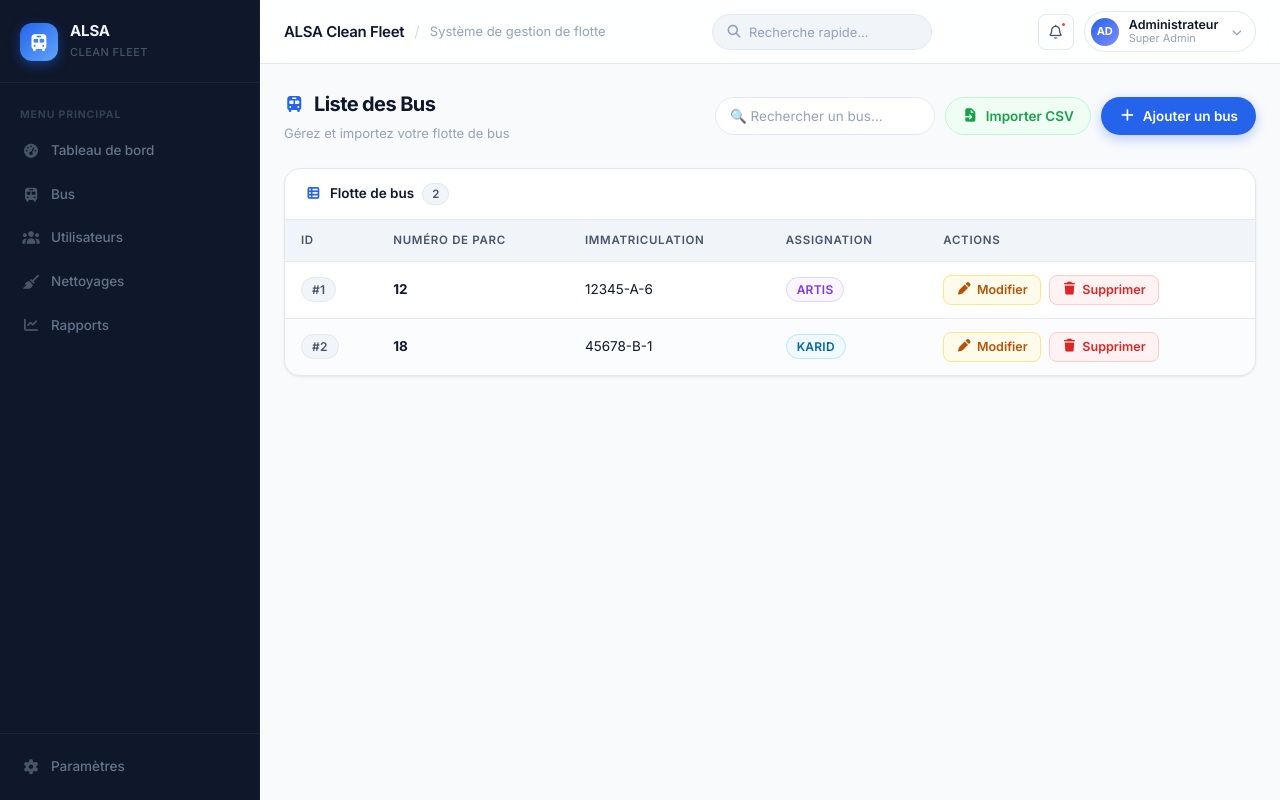
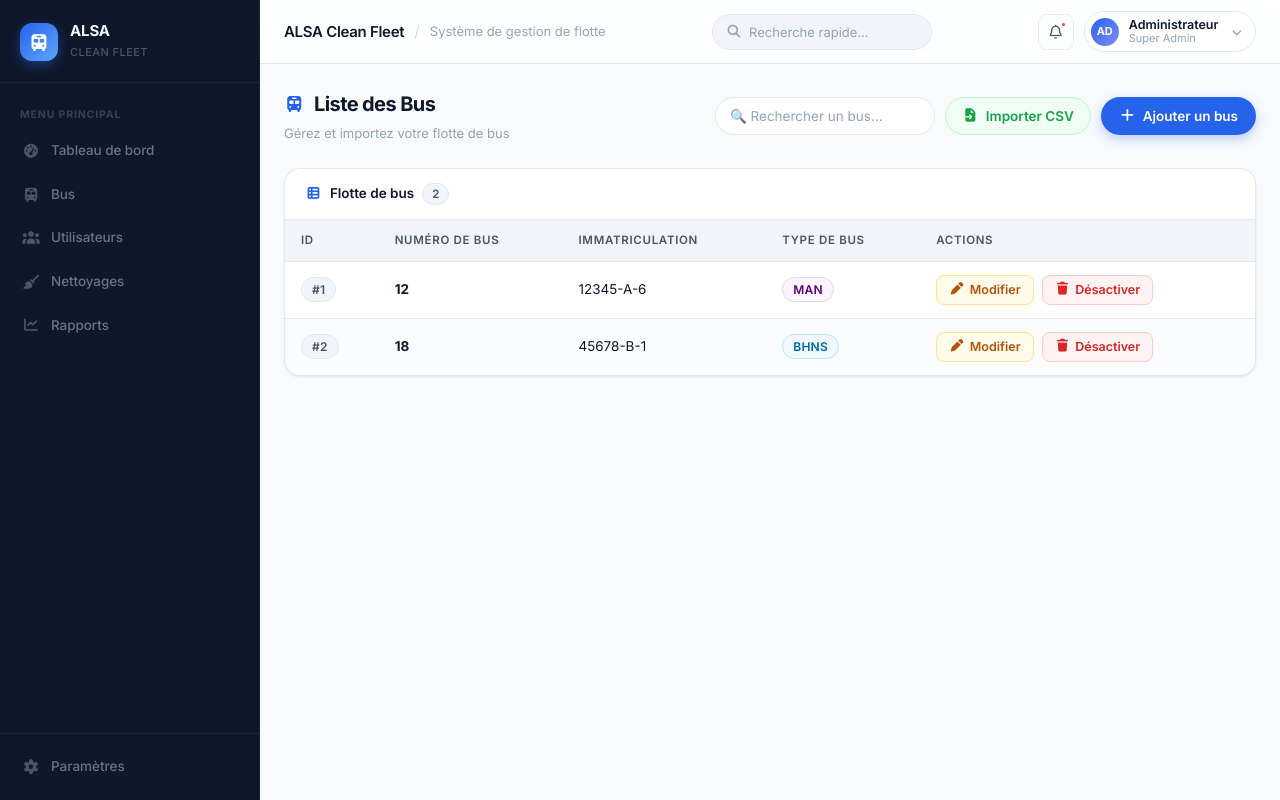
Before and after one commit to MarwaMarar/gestion-nettoyage-bus, an Angular app: page /admin/bus in a window 1280 px wide. Built offline with nearby package versions, Linux system fonts and the light colour scheme.

Commit message:
Ajout de la gestion des utilisateurs

```diff
--- a/src/app/admin/bus/bus.css
+++ b/src/app/admin/bus/bus.css
@@ -1,13 +1,9 @@
-/* ============================================
-   BUS — Premium Data Page
-   ============================================ */
 
-/* ── Page Wrapper ── */
 .bus {
   animation: fadeInUp 0.35s ease both;
 }
 
-/* ── Page Header ── */
+
 .header-page {
   display: flex;
   align-items: center;
@@ -46,7 +42,7 @@
   flex-wrap: wrap;
 }
 
-/* ── Search Input ── */
+
 .recherche {
   display: flex;
   align-items: center;
@@ -64,6 +60,7 @@
   transition: border-color var(--transition), box-shadow var(--transition);
 }
 
+
 .recherche:focus {
   border-color: var(--primary);
   box-shadow: var(--shadow-glow);
@@ -71,7 +68,7 @@
 
 .recherche::placeholder { color: var(--text-muted); }
 
-/* ── Buttons ── */
+
 .btn-import-toggle {
   display: inline-flex;
   align-items: center;
@@ -88,6 +85,7 @@
   font-family: inherit;
   transition: background var(--transition), border-color var(--transition), transform var(--transition);
 }
+
 
 .btn-import-toggle:hover {
   background: #dcfce7;
@@ -119,7 +117,7 @@
   box-shadow: 0 6px 18px rgba(37,99,235,0.4);
 }
 
-/* ── CSV Import Zone ── */
+
 .import-csv-container {
   background: var(--surface);
   border: 1px solid var(--border);
@@ -221,7 +219,7 @@
   border: 1px solid var(--danger-muted);
 }
 
-/* ── Form ── */
+
 .formulaire {
   display: flex;
   align-items: center;
@@ -235,6 +233,7 @@
   animation: slideDown 0.25s ease both;
   box-shadow: var(--shadow-sm);
 }
+
 
 .formulaire input,
 .formulaire select {
@@ -280,7 +279,7 @@
   transform: translateY(-1px);
 }
 
-/* ── Table Card ── */
+
 .table-card {
   background: var(--surface);
   border: 1px solid var(--border);
@@ -412,7 +411,7 @@ tbody tr:hover {
   transform: translateY(-1px);
 }
 
-/* ── Empty state ── */
+
 .empty-state {
   text-align: center;
   padding: 48px 24px;
@@ -431,9 +430,12 @@ tbody tr:hover {
   font-weight: 500;
 }
 
-/* ── Assignation badges ── */
-.badge-karid  { background: #f0f9ff; color: #0369a1; border: 1px solid #bae6fd; }
-.badge-artis  { background: #faf5ff; color: #7c3aed; border: 1px solid #ddd6fe; }
+
+.badge-BHNS  { background: #f0f9ff; color: #0369a1; border: 1px solid #bae6fd; }
+.badge-MERCEDES  { background: #faf5ff; color: #7c3aed; border: 1px solid #ddd6fe; }
+.badge-MAN  { background: #faf5ff; color: #5e0474; border: 1px solid #ddd6fe; }
+.badge-ISUZU  { background: #faf5ff; color: #c00ce8; border: 1px solid #ddd6fe; }
+.badge-KING-LONG  { background: #faf5ff; color: #81d8f3; border: 1px solid #ddd6fe; }
 .badge-none   { background: var(--surface-raised); color: var(--text-muted); border: 1px solid var(--border); }
 
 @media (max-width: 768px) {
--- a/src/app/admin/bus/bus.html
+++ b/src/app/admin/bus/bus.html
@@ -1,6 +1,6 @@
 <div class="bus">
 
-  <!-- Header -->
+
   <div class="header-page">
     <div class="header-page-left">
       <h2><i class="fa-solid fa-bus"></i> Liste des Bus</h2>
@@ -26,7 +26,7 @@
   </div>
 
 
-  <!-- Zone CSV Import -->
+
   <div class="import-csv-container" *ngIf="afficherImport">
     <div
       class="drag-drop-zone"
@@ -71,15 +71,18 @@
   </div>
 
 
-  <!-- Formulaire -->
+
   <div class="formulaire" *ngIf="afficherFormulaire">
-    <input type="text" placeholder="Numéro du parc"  [(ngModel)]="numero">
+    <input type="text" placeholder="Numéro du bus"  [(ngModel)]="numero">
     <input type="text" placeholder="Immatriculation" [(ngModel)]="immatriculation">
 
     <select [(ngModel)]="assignation">
-      <option value="">Assignation</option>
-      <option value="KARID">KARID</option>
-      <option value="ARTIS">ARTIS</option>
+      <option value="">Type de bus</option>
+      <option value="BHNS">BHNS</option>
+      <option value="MERCEDES">MERCEDES</option>
+      <option value="KING-LONG">KING-LONG</option>
+      <option value="ISUZU">ISUZU</option>
+      <option value="MAN">MAN</option>
     </select>
 
     <button class="btn-formulaire" (click)="enregistrerBus()">
@@ -89,7 +92,7 @@
   </div>
 
 
-  <!-- Table -->
+
   <div class="table-card">
     <div class="table-card-header">
       <div class="table-card-title">
@@ -103,9 +106,9 @@
       <thead>
         <tr>
           <th>ID</th>
-          <th>Numéro de parc</th>
+          <th>Numéro de bus</th>
           <th>Immatriculation</th>
-          <th>Assignation</th>
+          <th>Type de bus</th>
           <th>Actions</th>
         </tr>
       </thead>
@@ -116,8 +119,11 @@
           <td>{{ b.immatriculation }}</td>
           <td>
             <span class="badge"
-              [class.badge-karid]="b.assignation === 'KARID'"
-              [class.badge-artis]="b.assignation === 'ARTIS'"
+              [class.badge-BHNS]="b.assignation === 'BHNS'"
+              [class.badge-MERCEDES]="b.assignation === 'MERCEDES'"
+              [class.badge-KING-LONG]="b.assignation === 'KING-LONG'"
+              [class.badge-ISUZU]="b.assignation === 'ISUZU'"
+              [class.badge-MAN]="b.assignation === 'MAN'"
               [class.badge-none]="!b.assignation">
               {{ b.assignation || '—' }}
             </span>
@@ -128,7 +134,7 @@
                 <i class="fa-solid fa-pen"></i> Modifier
               </button>
               <button class="btn-supprimer" (click)="supprimerBus(b.id)">
-                <i class="fa-solid fa-trash"></i> Supprimer
+                <i class="fa-solid fa-trash"></i> Désactiver
               </button>
             </div>
           </td>
--- a/src/app/admin/bus/bus.ts
+++ b/src/app/admin/bus/bus.ts
@@ -17,11 +17,11 @@ export class Bus {
 
   busSelectionne: any = null;
 
-  // Import CSV states
+
   afficherImport = false;
   isDragging = false;
   messageImport = '';
-  typeMessageImport = ''; // 'success' | 'error'
+  typeMessageImport = '';
 
 
   numero = '';
@@ -35,18 +35,18 @@ export class Bus {
       id: 1,
       numero: '12',
       immatriculation: '12345-A-6',
-      assignation: 'ARTIS'
+      assignation: 'MAN'
     },
     {
       id: 2,
       numero: '18',
       immatriculation: '45678-B-1',
-      assignation: 'KARID'
+      assignation: 'BHNS'
     }
   ];
 
 
-  // ouvrir formulaire
+
   ajouterBus() {
     this.afficherFormulaire = true;
     this.modeModification = false;
@@ -62,7 +62,7 @@ export class Bus {
     bus.immatriculation.toLowerCase().includes(this.recherche.toLowerCase())
   );
   }
-  // enregistrer ajout ou modification
+
   enregistrerBus() {
 
     if (this.modeModification) {
@@ -93,7 +93,6 @@ export class Bus {
   }
 
 
-  // supprimer bus
   supprimerBus(id: number) {
 
     this.bus = this.bus.filter(
@@ -103,7 +102,6 @@ export class Bus {
   }
 
 
-  // modifier bus
   modifierBus(bus: any) {
 
     this.busSelectionne = bus;
@@ -117,13 +115,12 @@ export class Bus {
 
   }
 
-  // basculer la zone d'importation
+
   basculerImport() {
     this.afficherImport = !this.afficherImport;
     this.messageImport = '';
   }
 
-  // drag-and-drop events
   onDragOver(event: DragEvent) {
     event.preventDefault();
     event.stopPropagation();
@@ -204,7 +201,7 @@ export class Bus {
         const immat = (row[immatriculationKey] || '').toString().trim();
         let assign = (row[assignationKey] || '').toString().trim().toUpperCase();
 
-        if (assign !== 'KARID' && assign !== 'ARTIS') {
+        if (assign !== 'BHNS' && assign !== 'KING-LONG' && assign !== 'ISUZU' && assign !== 'MAN' && assign !== 'MERCEDES') {
           assign = '';
         }
 
--- a/src/app/admin/utilisateurs/utilisateurs.css
+++ b/src/app/admin/utilisateurs/utilisateurs.css
@@ -1,7 +1,5 @@
-/* ============================================
-   UTILISATEURS — Premium Data Page
-   (shares design tokens with bus.css)
-   ============================================ */
+
+
 
 .utilisateurs { animation: fadeInUp 0.35s ease both; }
 
@@ -47,7 +45,6 @@
 .recherche:focus { border-color: var(--primary); box-shadow: var(--shadow-glow); }
 .recherche::placeholder { color: var(--text-muted); }
 
-/* Buttons */
 .btn-import-toggle {
   display: inline-flex; align-items: center; gap: 7px;
   height: 38px; padding: 0 16px;
@@ -69,7 +66,6 @@
 }
 .btn-ajouter:hover { background: var(--primary-hover); transform: translateY(-1px); }
 
-/* CSV Zone */
 .import-csv-container {
   background: var(--surface); border: 1px solid var(--border);
   border-radius: var(--radius-lg); padding: 20px; margin-bottom: 20px;
@@ -114,7 +110,6 @@
 .import-feedback.success { background: var(--success-light); color: #15803d; border: 1px solid var(--success-muted); }
 .import-feedback.error   { background: var(--danger-light);  color: #b91c1c; border: 1px solid var(--danger-muted);  }
 
-/* Form */
 .formulaire {
   display: flex; align-items: center; gap: 12px; flex-wrap: wrap;
   background: var(--surface); border: 1px solid var(--border);
@@ -139,7 +134,6 @@
 }
 .btn-formulaire:hover { background: var(--primary-hover); transform: translateY(-1px); }
 
-/* Table Card */
 .table-card {
   background: var(--surface); border: 1px solid var(--border);
   border-radius: var(--radius-lg); overflow: hidden; box-shadow: var(--shadow-sm);
@@ -197,8 +191,8 @@ tbody tr:hover { background: var(--primary-light); }
 .empty-state p  { font-size: 14px; font-weight: 500; }
 
 .badge-admin  { background: #eff6ff; color: var(--primary); border: 1px solid var(--primary-muted); }
-.badge-agent  { background: var(--success-light); color: #16a34a; border: 1px solid var(--success-muted); }
-
+.badge-super  { background: var(--success-light); color: #16a34a; border: 1px solid var(--success-muted); }
+.badge-nett  { background: var(--success-light); color: #16a34a; border: 1px solid var(--success-muted)}
 @media (max-width: 768px) {
   .header-page { flex-direction: column; align-items: flex-start; }
   .actions-header { width: 100%; }
--- a/src/app/admin/utilisateurs/utilisateurs.html
+++ b/src/app/admin/utilisateurs/utilisateurs.html
@@ -1,6 +1,6 @@
 <div class="utilisateurs">
 
-  <!-- Header -->
+
   <div class="header-page">
     <div class="header-page-left">
       <h2><i class="fa-solid fa-users"></i> Utilisateurs</h2>
@@ -26,7 +26,6 @@
   </div>
 
 
-  <!-- Zone CSV Import -->
   <div class="import-csv-container" *ngIf="afficherImport">
     <div
       class="drag-drop-zone"
@@ -71,7 +70,6 @@
   </div>
 
 
-  <!-- Formulaire -->
   <div class="formulaire" *ngIf="afficherFormulaire">
     <input type="text"  placeholder="Nom complet" [(ngModel)]="nom">
     <input type="email" placeholder="Email"        [(ngModel)]="email">
@@ -79,7 +77,8 @@
     <select [(ngModel)]="role">
       <option value="">Rôle</option>
       <option value="Administrateur">Administrateur</option>
-      <option value="Agent">Agent</option>
+      <option value="Nettoyeur">Nettoyeur</option>
+      <option value="Superviseur">Superviseur</option>
     </select>
 
     <button class="btn-formulaire" (click)="enregistrerUtilisateur()">
@@ -89,7 +88,6 @@
   </div>
 
 
-  <!-- Table -->
   <div class="table-card">
     <div class="table-card-header">
       <div class="table-card-title">
@@ -102,7 +100,7 @@
     <table>
       <thead>
         <tr>
-          <th>Nom</th>
+          <th>Nom Complet</th>
           <th>Email</th>
           <th>Rôle</th>
           <th>Actions</th>
@@ -122,7 +120,8 @@
           <td>
             <span class="badge"
               [class.badge-admin]="u.role === 'Administrateur'"
-              [class.badge-agent]="u.role === 'Agent'">
+              [class.badge-super]="u.role === 'Superviseur'"
+              [class.badge-nett]="u.role === 'Nettoyeur'">
               {{ u.role }}
             </span>
           </td>
@@ -132,7 +131,7 @@
                 <i class="fa-solid fa-pen"></i> Modifier
               </button>
               <button class="btn-supprimer" (click)="supprimerUtilisateur(u.email)">
-                <i class="fa-solid fa-trash"></i> Supprimer
+                <i class="fa-solid fa-trash"></i> Désavtiver
               </button>
             </div>
           </td>
--- a/src/app/admin/utilisateurs/utilisateurs.ts
+++ b/src/app/admin/utilisateurs/utilisateurs.ts
@@ -17,17 +17,18 @@ export class Utilisateurs {
 
   utilisateurSelectionne: any = null;
 
-  // Import CSV states
+
   afficherImport = false;
   isDragging = false;
   messageImport = '';
-  typeMessageImport = ''; // 'success' | 'error'
+  typeMessageImport = '';
 
 
   nom = '';
-  email = '';
+  email = ''
   role = '';
   recherche = '';
+
 
 
   utilisateurs = [
@@ -35,22 +36,24 @@ export class Utilisateurs {
       nom: 'Admin',
       email: 'admin@gmail.com',
       role: 'Administrateur'
+
+
+
     },
     {
       nom: 'Ahmed',
       email: 'ahmed@gmail.com',
-      role: 'Agent'
-    }
+      role: 'Nettoyeur'
+    },
   ];
 
 
-  // ouvrir formulaire ajout
   ajouterUtilisateur() {
 
     this.afficherFormulaire = true;
     this.modeModification = false;
 
-    this.nom = '';
+    this.nom  = '';
     this.email = '';
     this.role = '';
 
@@ -63,7 +66,7 @@ get utilisateursFiltres() {
   );
 }
 
-  // ajouter ou modifier
+
   enregistrerUtilisateur() {
 
     if (this.modeModification) {
@@ -93,7 +96,7 @@ get utilisateursFiltres() {
   }
 
 
-  // supprimer
+
   supprimerUtilisateur(email: string) {
 
     this.utilisateurs = this.utilisateurs.filter(
@@ -103,7 +106,7 @@ get utilisateursFiltres() {
   }
 
 
-  // modifier
+
   modifierUtilisateur(utilisateur: any) {
 
     this.utilisateurSelectionne = utilisateur;
@@ -117,13 +120,13 @@ get utilisateursFiltres() {
 
   }
 
-  // basculer la zone d'importation
+
   basculerImport() {
     this.afficherImport = !this.afficherImport;
     this.messageImport = '';
   }
 
-  // drag-and-drop events
+
   onDragOver(event: DragEvent) {
     event.preventDefault();
     event.stopPropagation();
@@ -206,10 +209,10 @@ get utilisateursFiltres() {
 
         if (uRole.toLowerCase().startsWith('admin')) {
           uRole = 'Administrateur';
-        } else if (uRole.toLowerCase().startsWith('agent')) {
-          uRole = 'Agent';
+        } else if (uRole.toLowerCase().startsWith('super')) {
+          uRole = 'Superviseur';
         } else {
-          uRole = 'Agent';
+          uRole = 'Nettoyeur';
         }
 
         if (uNom && uEmail) {
```
